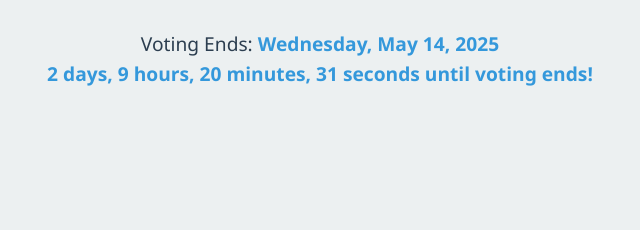
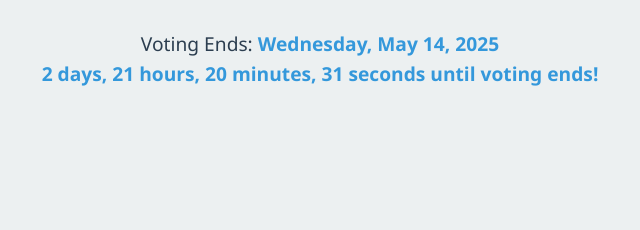
Before and after one commit to yojitacharya/yojitacharya.github.io, a plain HTML site: page campaign/voteyojit.html in a window 1280 px wide. Shown: the part 1756-1986 px from the top of the page, 320-960 px from the left. Drawn offline with Linux system fonts and the light colour scheme.

Commit message:
fixed time

```diff
--- a/campaign/voteyojit.html
+++ b/campaign/voteyojit.html
@@ -342,7 +342,7 @@
     <script>
         document.addEventListener('DOMContentLoaded', function() {
             const yourName = "Yojit Acharya";
-            const electionDate = new Date("May 14, 2025 8:00:00");
+            const electionDate = new Date("May 14, 2025 20:00:00");
 
             document.getElementById('candidate-name').textContent = "Yojit Acharya";
             document.title = `Vote for ${yourName} - Student Council`;
```
